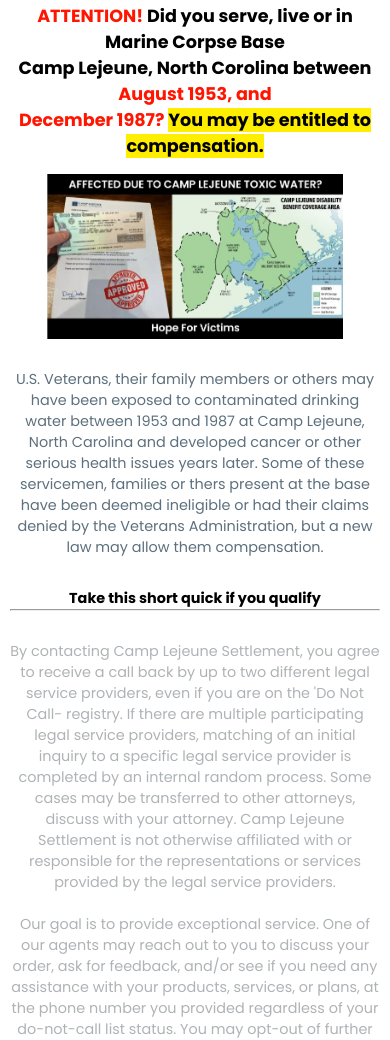
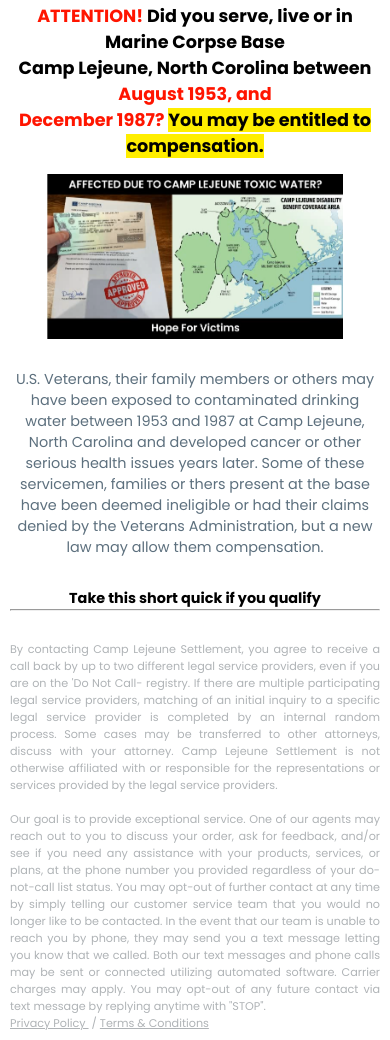
Before and after one commit to Akash-cloud001/Camp-Lejeune-Settlement, a plain HTML site: page index.html in a window 390 px wide. Shown: the part 62-1102 px from the top of the page. Drawn offline with nearby package versions, Linux system fonts and the light colour scheme.

Commit message:
responsivenessDone

```diff
--- a/index.html
+++ b/index.html
@@ -76,6 +76,15 @@
             Both our text messages and phone calls may be sent or connected utilizing automated software. Carrier charges may apply. You may opt-out of any future contact via text message
             by replying anytime with "STOP".
         </p>
+        <div class="footer-div">
+            <a href="" class="footer-a">
+                Privacy Policy
+            </a>
+            &nbsp;/
+            <a href="" class="footer-a">
+                Terms & Conditions
+            </a>
+        </div>
     </footer>
 
 
--- a/style.css
+++ b/style.css
@@ -38,14 +38,14 @@ section{
     font-family: var(--ff-poppins);
     font-size: 0.9rem;
     text-align: center;
-    padding-bottom: calc(var(--section-padding-30));
+    padding-bottom: var(--section-padding-30);
 }
 footer{
     width: var(--section-width);
     font-family: var(--ff-poppins);
-    font-size: 0.9rem;
-    text-align: center;
-    padding-bottom: calc(var(--section-padding-30));
+    font-size: 0.8rem;
+    text-align: justify;
+    padding-bottom: calc(var(--section-padding-30) / 3) ;
     color: var(--ff-color-lightgrey);
 }
 
@@ -100,7 +100,15 @@ footer{
 .about-p{
     color: var(--ff-color-grey);
 }
-
+.footer-div{
+    text-align: left;
+}
+.footer-a{
+    /* display: block; */
+    text-align: left;
+    color: var(--ff-color-greylight);
+    padding-top: calc(var(--section-padding-30) / 2);
+}
 
 @media  screen and (max-width:768px) {
     section,
@@ -125,7 +133,9 @@ footer{
     footer{
         padding: calc(var(--section-padding-30) / 2) calc(var(--section-padding-30) / 3);
     }
-
+    footer{
+        font-size: 0.7rem;
+    }
     .nav-bar{
         font-size: 1rem;
     }
```
